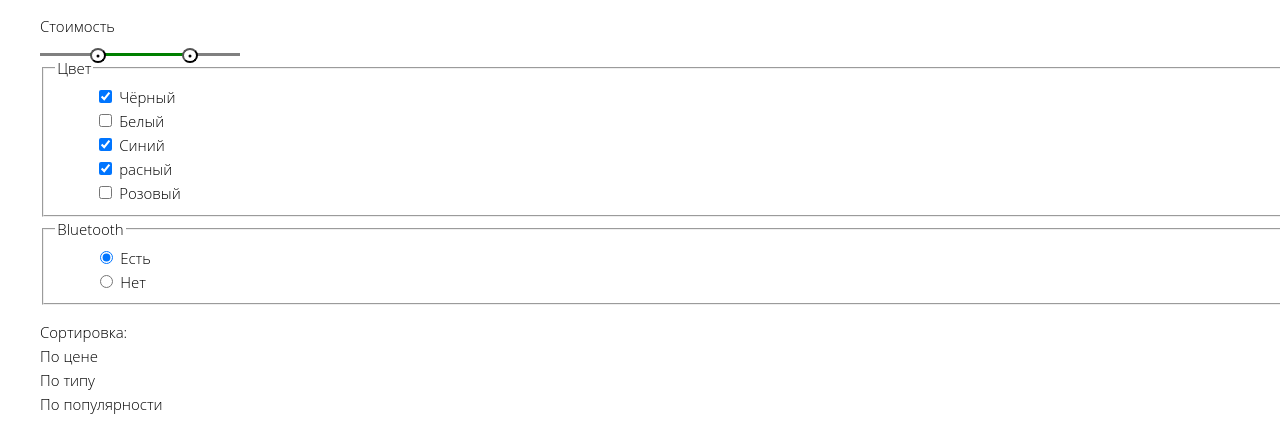
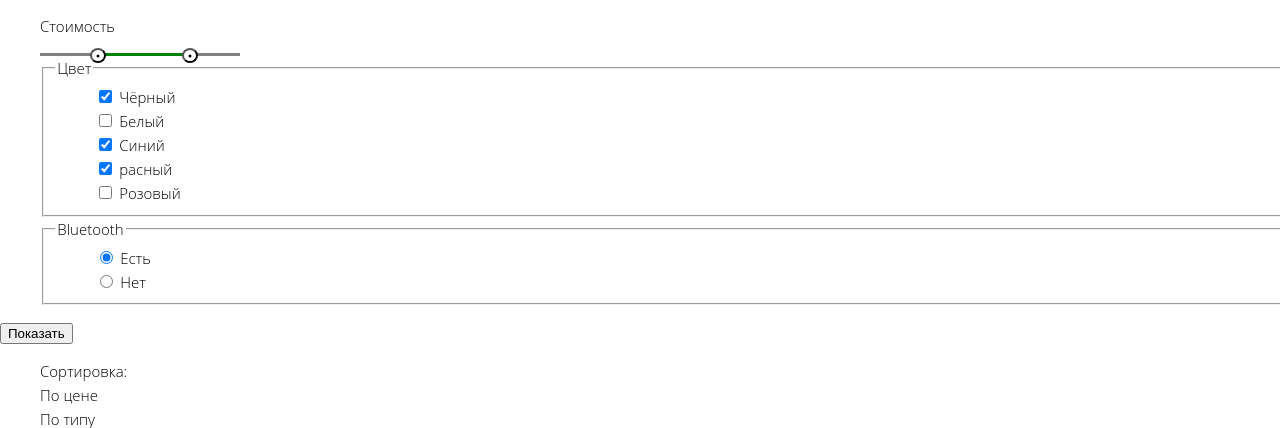
Before and after one commit to BrozaR2/638027-device, a plain HTML site: page catalog.html in a window 1280 px wide. Shown: the part 401-829 px from the top of the page. Drawn offline with Linux system fonts and the light colour scheme; a web font is replaced by a local one.

Commit message:
добавил кнопку

```diff
--- a/catalog.html
+++ b/catalog.html
@@ -100,6 +100,7 @@
                         </ul>
                     </fieldset>
                 </ul>
+                <button class="device-catalog" type="submit">Показать</button>
             </form>
             <!--Фильтр товара-->
             <section class="filter-goods">
```
